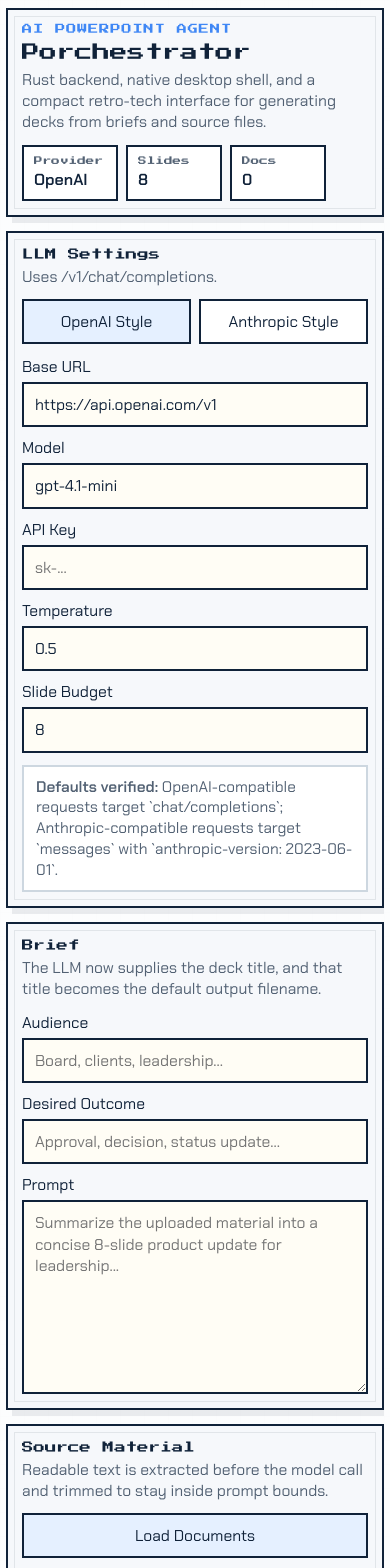
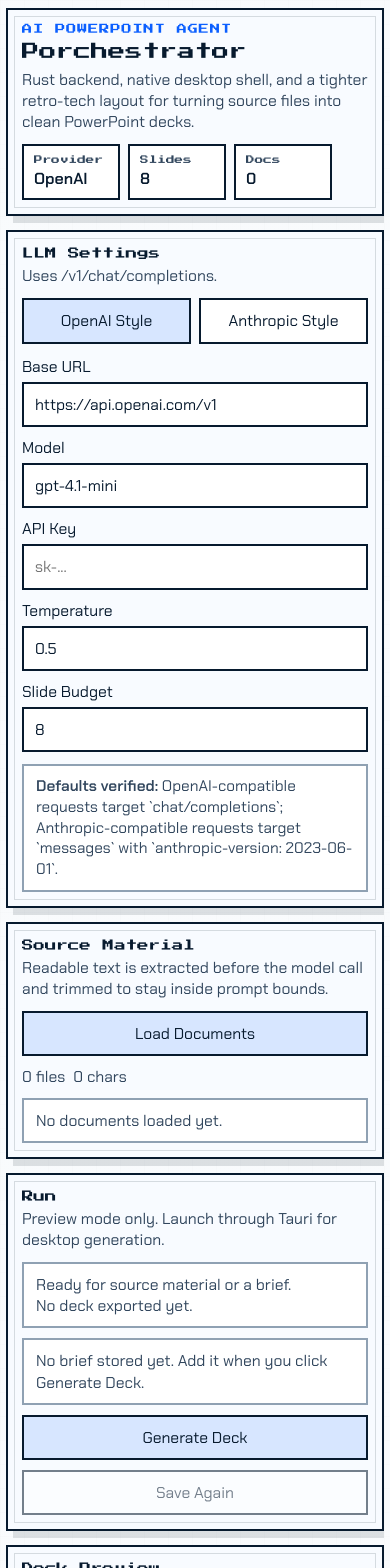
Before and after one commit to qianfei11/POrchestrator, a React (Vite) app: page / in a window 390 px wide. Shown: the top 1568 px of the page. Built offline with nearby package versions, Linux system fonts and the light colour scheme.

Commit message:
Move brief into generate flow and tighten layout

```diff
--- a/src/App.css
+++ b/src/App.css
@@ -14,8 +14,6 @@
 
 .panel,
 .workspace,
-.left-column,
-.right-column,
 .document-card,
 .slide-card,
 .preview-summary,
@@ -29,14 +27,14 @@
   padding: 14px;
   border: 2px solid var(--ink);
   background: var(--panel);
-  box-shadow: 6px 6px 0 rgba(16, 34, 57, 0.08);
+  box-shadow: 7px 7px 0 rgba(4, 22, 39, 0.12);
 }
 
 .panel::after {
   content: "";
   position: absolute;
   inset: 6px;
-  border: 1px solid rgba(16, 34, 57, 0.09);
+  border: 1px solid rgba(4, 22, 39, 0.14);
   pointer-events: none;
 }
 
@@ -58,7 +56,9 @@
 .document-card,
 .status-block,
 .slide-meta,
-.action-row {
+.action-row,
+.control-grid,
+.brief-hint {
   position: relative;
   z-index: 1;
 }
@@ -83,7 +83,7 @@
 
 .brand h1 {
   font-family: var(--heading-font);
-  font-size: 1.1rem;
+  font-size: 1.08rem;
   line-height: 1.2;
 }
 
@@ -96,6 +96,7 @@
 .slide-highlight,
 .empty-state p,
 .totals span,
+.brief-hint span,
 label,
 input,
 textarea,
@@ -107,7 +108,7 @@ button {
 
 .summary {
   margin: 6px 0 0;
-  max-width: 600px;
+  max-width: 620px;
   color: var(--muted-ink);
 }
 
@@ -119,7 +120,7 @@ button {
 }
 
 .status-pill {
-  min-width: 96px;
+  min-width: 98px;
   padding: 9px 10px;
   border: 2px solid var(--ink);
   background: var(--panel-strong);
@@ -141,13 +142,7 @@ button {
 
 .workspace {
   display: grid;
-  grid-template-columns: minmax(0, 1.16fr) minmax(320px, 0.84fr);
-  gap: 14px;
-}
-
-.left-column,
-.right-column {
-  display: grid;
+  grid-template-columns: repeat(2, minmax(0, 1fr));
   gap: 14px;
 }
 
@@ -172,7 +167,8 @@ button {
 .preview-summary p,
 .slide-highlight,
 .status-block p,
-.empty-state p {
+.empty-state p,
+.brief-hint span {
   margin: 0;
   color: var(--muted-ink);
 }
@@ -209,6 +205,7 @@ button {
 .segmented-control button.active,
 .primary-button {
   background: var(--accent-soft);
+  color: var(--ink);
 }
 
 .segmented-control button:disabled,
@@ -241,7 +238,7 @@ textarea {
   width: 100%;
   max-width: 100%;
   border: 2px solid var(--ink);
-  background: #fffdf5;
+  background: #ffffff;
   color: var(--ink);
   padding: 10px 11px;
   resize: vertical;
@@ -251,12 +248,13 @@ textarea {
 input:focus,
 textarea:focus {
   border-color: var(--accent);
-  box-shadow: 0 0 0 3px rgba(64, 156, 255, 0.12);
+  box-shadow: 0 0 0 3px rgba(11, 95, 255, 0.14);
 }
 
 .api-note,
 .status-block,
-.empty-state {
+.empty-state,
+.brief-hint {
   padding: 10px 12px;
   border: 2px solid var(--line);
   background: var(--panel-strong);
@@ -273,7 +271,8 @@ textarea:focus {
 .toolbar,
 .document-card,
 .slide-meta,
-.action-row {
+.action-row,
+.brief-hint {
   display: flex;
   justify-content: space-between;
   align-items: center;
@@ -294,7 +293,8 @@ textarea:focus {
 
 .document-list,
 .slide-grid,
-.preview-grid {
+.preview-grid,
+.control-grid {
   display: grid;
   gap: 10px;
 }
@@ -318,17 +318,13 @@ textarea:focus {
 }
 
 .error-banner {
-  margin: 10px 0;
+  margin-top: 10px;
   padding: 10px 12px;
-  border: 2px solid #d44f4a;
-  background: #fff0ed;
+  border: 2px solid #c63b35;
+  background: #ffe8e4;
   color: var(--ink);
   font-family: var(--body-font);
   font-size: 0.98rem;
-}
-
-.action-row {
-  margin-top: 10px;
 }
 
 .action-row .large {
@@ -340,7 +336,7 @@ textarea:focus {
 }
 
 .theme-tag {
-  color: var(--accent);
+  color: var(--accent-strong);
 }
 
 .slide-grid {
@@ -364,6 +360,33 @@ textarea:focus {
   min-height: 120px;
   display: grid;
   place-items: center;
+}
+
+.modal-backdrop {
+  position: fixed;
+  inset: 0;
+  display: grid;
+  place-items: center;
+  padding: 18px;
+  background: rgba(4, 22, 39, 0.52);
+  backdrop-filter: blur(2px);
+  z-index: 20;
+}
+
+.brief-modal {
+  width: min(760px, 100%);
+  max-height: calc(100vh - 36px);
+  overflow: auto;
+  background: var(--panel-strong);
+}
+
+.modal-actions {
+  position: relative;
+  z-index: 1;
+  display: flex;
+  justify-content: flex-end;
+  gap: 10px;
+  margin-top: 14px;
 }
 
 @media (max-width: 980px) {
@@ -393,7 +416,9 @@ textarea:focus {
 
   .toolbar,
   .document-card,
-  .action-row {
+  .action-row,
+  .brief-hint,
+  .modal-actions {
     flex-direction: column;
     align-items: stretch;
   }
--- a/src/App.tsx
+++ b/src/App.tsx
@@ -52,9 +52,10 @@ function App() {
   const [documents, setDocuments] = useState<SourceDocument[]>([]);
   const [outputPath, setOutputPath] = useState("");
   const [result, setResult] = useState<GenerationResult | null>(null);
-  const [status, setStatus] = useState("Waiting for a brief.");
+  const [status, setStatus] = useState("Ready for source material or a brief.");
   const [error, setError] = useState("");
   const [isBusy, setIsBusy] = useState(false);
+  const [isBriefModalOpen, setIsBriefModalOpen] = useState(false);
 
   const totalCharacters = documents.reduce(
     (total, document) => total + document.characters,
@@ -131,6 +132,17 @@ function App() {
     setStatus(providerSummary(kind));
   }
 
+  function openBriefModal() {
+    setError("");
+    setIsBriefModalOpen(true);
+  }
+
+  function closeBriefModal() {
+    if (!isBusy) {
+      setIsBriefModalOpen(false);
+    }
+  }
+
   async function exportDeck(outline: DeckOutline) {
     if (!desktopRuntime) {
       setError("Run Porchestrator inside the Tauri desktop shell to export PowerPoint files.");
@@ -188,6 +200,7 @@ function App() {
 
     try {
       setIsBusy(true);
+      setIsBriefModalOpen(false);
       setStatus("Generating slide outline...");
       const generation = await invoke<GenerationResult>("generate_outline", {
         request,
@@ -204,14 +217,15 @@ function App() {
   }
 
   return (
+    <>
       <main className="shell">
         <header className="topbar panel">
           <div className="brand">
             <p className="eyebrow">AI PowerPoint Agent</p>
             <h1>Porchestrator</h1>
             <p className="summary">
-            Rust backend, native desktop shell, and a compact retro-tech interface
-            for generating decks from briefs and source files.
+              Rust backend, native desktop shell, and a tighter retro-tech layout
+              for turning source files into clean PowerPoint decks.
             </p>
           </div>
 
@@ -232,7 +246,6 @@ function App() {
         </header>
 
         <section className="workspace">
-        <div className="left-column">
           <section className="panel">
             <div className="section-heading compact">
               <h2>LLM Settings</h2>
@@ -334,43 +347,6 @@ function App() {
 
           <section className="panel">
             <div className="section-heading compact">
-              <h2>Brief</h2>
-              <p>The LLM now supplies the deck title, and that title becomes the default output filename.</p>
-            </div>
-
-            <div className="form-grid">
-              <label>
-                Audience
-                <input
-                  value={audience}
-                  onChange={(event) => setAudience(event.target.value)}
-                  placeholder="Board, clients, leadership..."
-                />
-              </label>
-              <label>
-                Desired Outcome
-                <input
-                  value={desiredOutcome}
-                  onChange={(event) => setDesiredOutcome(event.target.value)}
-                  placeholder="Approval, decision, status update..."
-                />
-              </label>
-              <label className="span-2">
-                Prompt
-                <textarea
-                  value={briefing}
-                  onChange={(event) => setBriefing(event.target.value)}
-                  rows={8}
-                  placeholder="Summarize the uploaded material into a concise 8-slide product update for leadership..."
-                />
-              </label>
-            </div>
-          </section>
-        </div>
-
-        <div className="right-column">
-          <section className="panel">
-            <div className="section-heading compact">
               <h2>Source Material</h2>
               <p>Readable text is extracted before the model call and trimmed to stay inside prompt bounds.</p>
             </div>
@@ -416,25 +392,33 @@ function App() {
               )}
             </div>
           </section>
+        </section>
 
-          <section className="panel">
+        <section className="panel control-panel">
           <div className="section-heading compact">
             <h2>Run</h2>
-              <p>{desktopRuntime ? "Generate first, then save with the LLM title." : "Preview mode only. Launch through Tauri for desktop generation."}</p>
+            <p>{desktopRuntime ? "Briefing is collected only when you click Generate Deck." : "Preview mode only. Launch through Tauri for desktop generation."}</p>
           </div>
 
+          <div className="control-grid">
             <div className="status-block">
               <p>{status}</p>
               <p className="path-label">{outputPath || "No deck exported yet."}</p>
             </div>
 
-            {error ? <div className="error-banner">{error}</div> : null}
+            <div className="brief-hint">
+              <span>
+                {briefing
+                  ? `Brief stored • ${briefing.length} chars. Update it from Generate Deck.`
+                  : "No brief stored yet. Add it when you click Generate Deck."}
+              </span>
+            </div>
 
             <div className="action-row">
               <button
                 className="primary-button large"
                 disabled={isBusy}
-                onClick={() => void generateDeck()}
+                onClick={openBriefModal}
                 type="button"
               >
                 {isBusy ? "Working..." : "Generate Deck"}
@@ -448,8 +432,9 @@ function App() {
                 Save Again
               </button>
             </div>
-          </section>
           </div>
+
+          {error ? <div className="error-banner">{error}</div> : null}
         </section>
 
         <section className="panel preview-panel">
@@ -467,6 +452,73 @@ function App() {
           )}
         </section>
       </main>
+
+      {isBriefModalOpen ? (
+        <div
+          className="modal-backdrop"
+          onClick={closeBriefModal}
+          role="presentation"
+        >
+          <section
+            aria-labelledby="brief-modal-title"
+            className="brief-modal panel"
+            onClick={(event) => event.stopPropagation()}
+          >
+            <div className="section-heading compact">
+              <h2 id="brief-modal-title">Brief</h2>
+              <p>Set the narrative only when you are ready to generate.</p>
+            </div>
+
+            <div className="form-grid">
+              <label>
+                Audience
+                <input
+                  value={audience}
+                  onChange={(event) => setAudience(event.target.value)}
+                  placeholder="Board, clients, leadership..."
+                />
+              </label>
+              <label>
+                Desired Outcome
+                <input
+                  value={desiredOutcome}
+                  onChange={(event) => setDesiredOutcome(event.target.value)}
+                  placeholder="Approval, decision, status update..."
+                />
+              </label>
+              <label className="span-2">
+                Prompt
+                <textarea
+                  value={briefing}
+                  onChange={(event) => setBriefing(event.target.value)}
+                  rows={8}
+                  placeholder="Summarize the uploaded material into a concise 8-slide product update for leadership..."
+                />
+              </label>
+            </div>
+
+            <div className="modal-actions">
+              <button
+                className="ghost-button large"
+                disabled={isBusy}
+                onClick={closeBriefModal}
+                type="button"
+              >
+                Cancel
+              </button>
+              <button
+                className="primary-button large"
+                disabled={isBusy}
+                onClick={() => void generateDeck()}
+                type="button"
+              >
+                {isBusy ? "Working..." : "Generate and Save"}
+              </button>
+            </div>
+          </section>
+        </div>
+      ) : null}
+    </>
   );
 }
 
--- a/src/index.css
+++ b/src/index.css
@@ -4,15 +4,15 @@
   text-rendering: optimizeLegibility;
   -webkit-font-smoothing: antialiased;
   -moz-osx-font-smoothing: grayscale;
-  --ink: #102239;
-  --muted-ink: #526173;
-  --line: #cdd7e0;
-  --accent: #3f87f5;
-  --accent-soft: #e5f0ff;
-  --accent-strong: #1b5fca;
-  --panel: #f6f8fb;
+  --ink: #071a2e;
+  --muted-ink: #31465d;
+  --line: #8fa1b3;
+  --accent: #0b5fff;
+  --accent-soft: #d7e6ff;
+  --accent-strong: #083d9a;
+  --panel: #f8fbff;
   --panel-strong: #ffffff;
-  --panel-hover: #f2f6fc;
+  --panel-hover: #edf4ff;
   --heading-font: "Press Start 2P", cursive;
   --body-font: "Chakra Petch", sans-serif;
 }
@@ -26,10 +26,10 @@ body,
 body {
   margin: 0;
   background:
-    linear-gradient(180deg, rgba(255, 255, 255, 0.88), rgba(255, 255, 255, 0.88)),
-    linear-gradient(90deg, rgba(16, 34, 57, 0.04) 1px, transparent 1px),
-    linear-gradient(rgba(16, 34, 57, 0.04) 1px, transparent 1px),
-    #e9eff5;
+    linear-gradient(180deg, rgba(255, 255, 255, 0.84), rgba(255, 255, 255, 0.84)),
+    linear-gradient(90deg, rgba(7, 26, 46, 0.07) 1px, transparent 1px),
+    linear-gradient(rgba(7, 26, 46, 0.07) 1px, transparent 1px),
+    #d9e5f1;
   background-size: auto, 24px 24px, 24px 24px, auto;
   color: var(--ink);
 }
```
Lines whose indentation alone changed are shown as unchanged.
